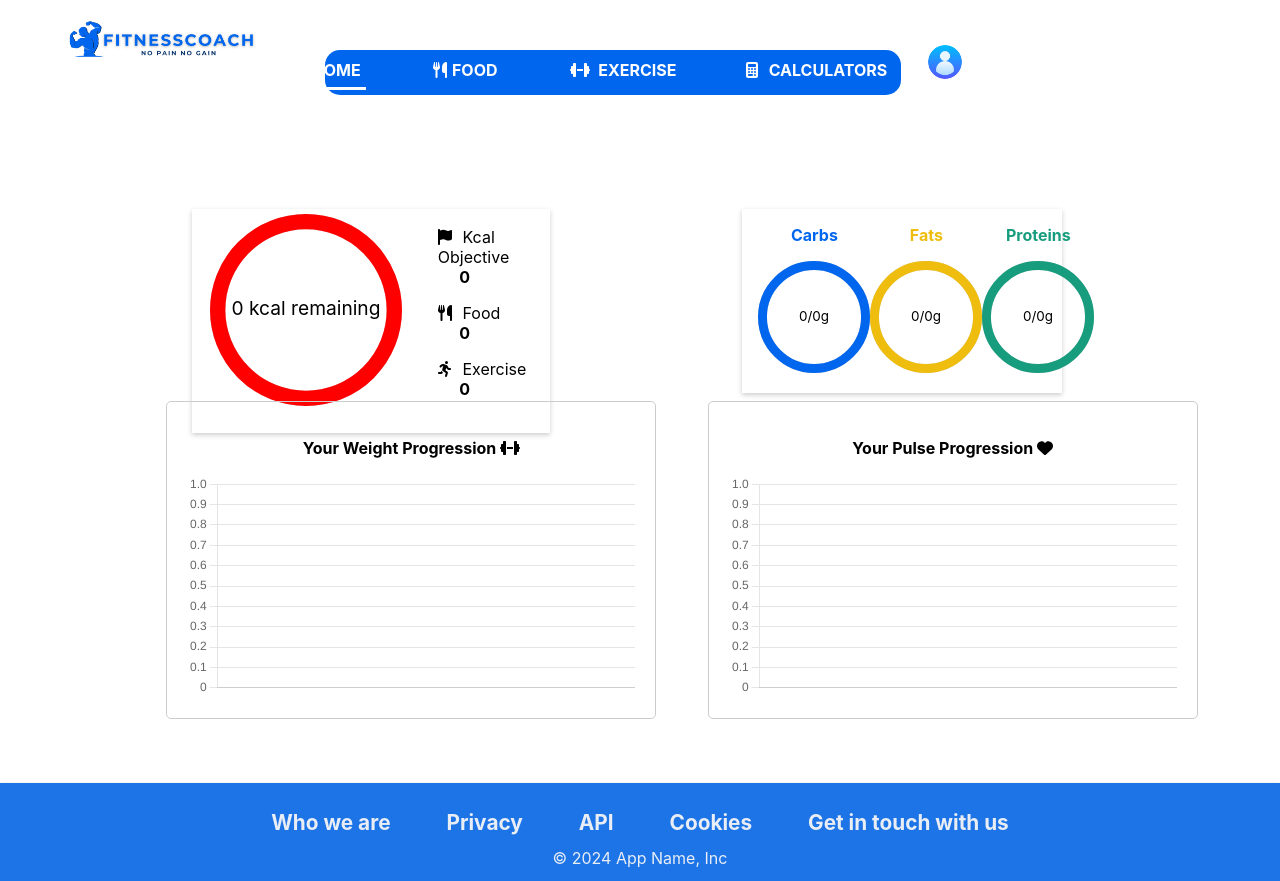
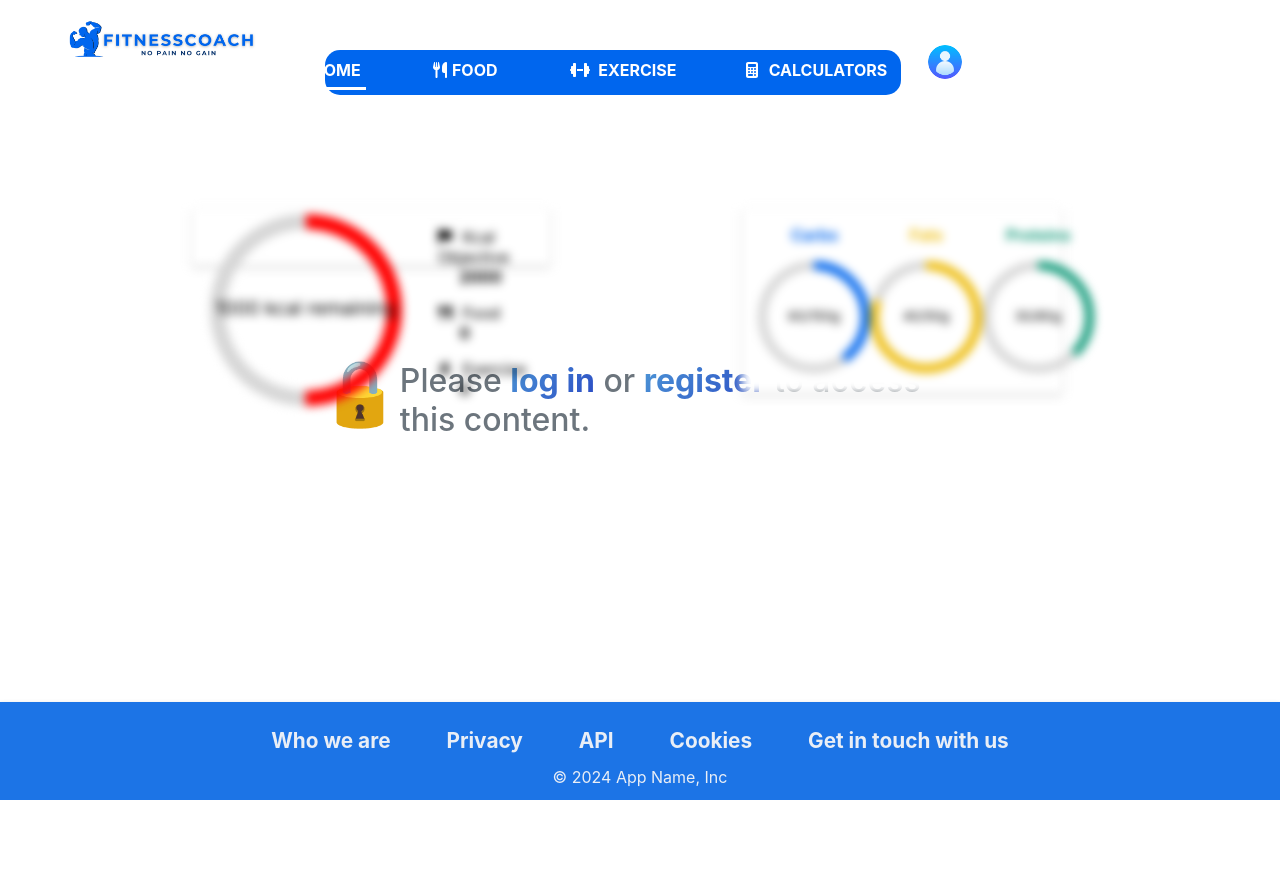
Before and after one commit to PS-G12/PS.G12, a React (Create React App) app in the folder client/: page / in a window 1280 px wide. After the commit the page ends 800 px from the top, so only its background shows below. Built offline with nearby package versions, Linux system fonts and the light colour scheme; a web font is replaced by a local one.

Commit message:
Arreglo homePage.js

```diff
--- a/client/src/pages/homePage/homePage.js
+++ b/client/src/pages/homePage/homePage.js
@@ -19,7 +19,7 @@ Chart.register(
 )
 
 const IndexPage = () => {
-  const [isLoggedIn, setIsLoggedIn] = useState(true);
+  const [isLoggedIn, setIsLoggedIn] = useState(false);
   const [objectiveData, setObjectiveData] = useState({
     value: 0,
     kcalObjective: 0,
@@ -60,7 +60,7 @@ const IndexPage = () => {
           setIsLoggedIn(true);
           return response.json();
         } else {
-          setIsLoggedIn(true);
+          setIsLoggedIn(false);
           throw new Error('User data not available');
         }
       })
@@ -98,8 +98,7 @@ const IndexPage = () => {
       })
       .catch(error => {
         console.error('Error fetching user data:', error);
-        console.log('si')
-        setIsLoggedIn(true);
+        setIsLoggedIn(false);
       });
     }
   }, []);
@@ -110,7 +109,7 @@ const IndexPage = () => {
       {isLoggedIn ? (
         <div className="cards">
           <ObjectiveCard
-            value={(objectiveData.remaining / objectiveData.kcalObjective) * 100}
+            value={objectiveData.remaining === parseFloat(objectiveData.kcalObjective) ? 0 : (objectiveData.remaining / objectiveData.kcalObjective) * 100}
             kcalObjective={objectiveData.kcalObjective}
             food={objectiveData.food}
             exercise={objectiveData.exercise}
```
